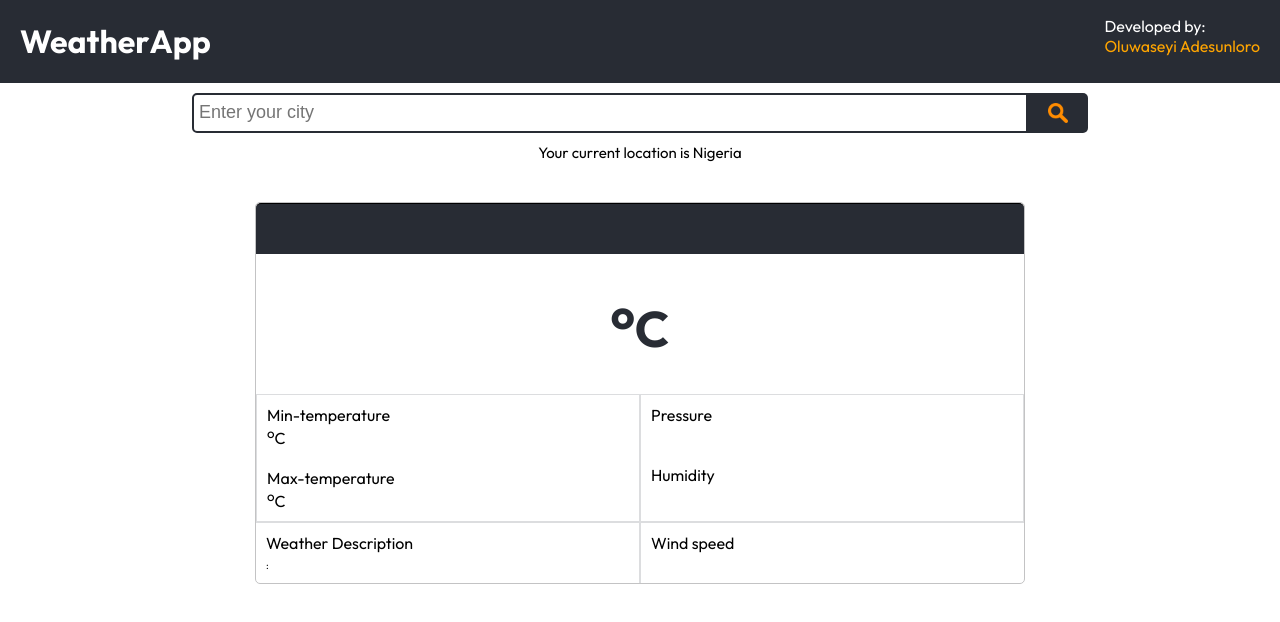
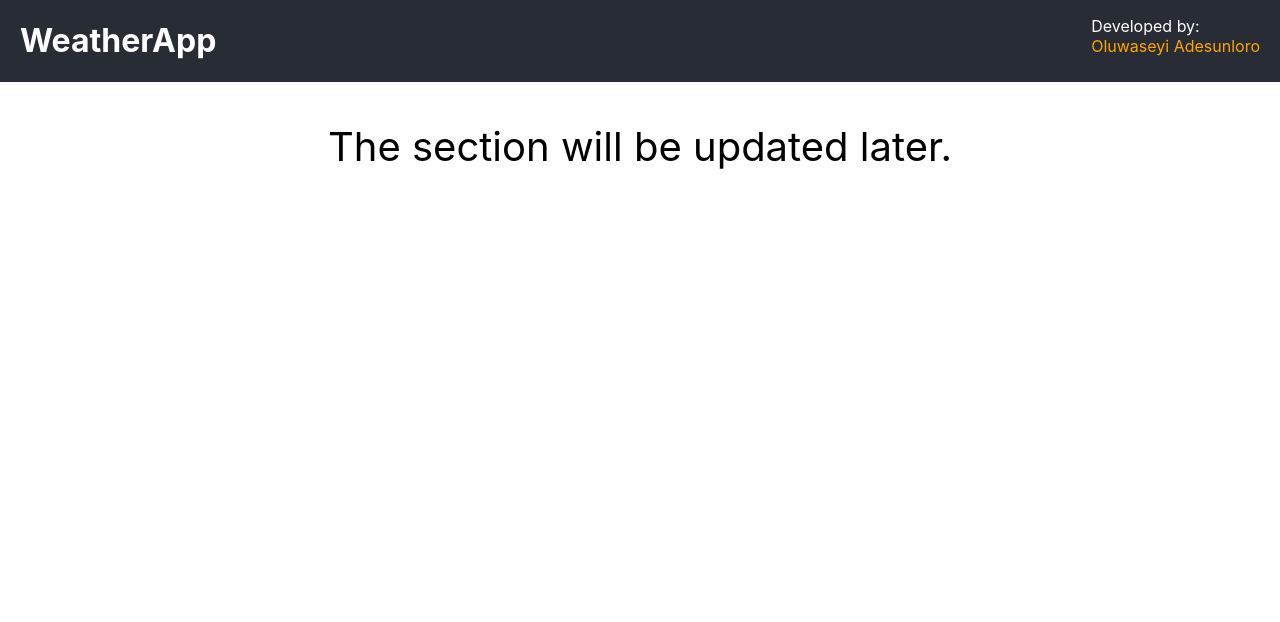
Before and after one commit to Oluwaseyi-Java/WeatherApp, a React (Create React App) app: page /developer in a window 1280 px wide. Shown: the top 622 px of the page. Built offline with nearby package versions, Linux system fonts and the light colour scheme; the HTML template or start-up script is replaced by a standard one.

Commit message:
started developer page

```diff
--- a/package.json
+++ b/package.json
@@ -9,6 +9,7 @@
     "axios": "^0.26.1",
     "react": "^17.0.2",
     "react-dom": "^17.0.2",
+    "react-router-dom": "^6.2.2",
     "react-scripts": "5.0.0",
     "web-vitals": "^2.1.4"
   },
--- a/src/App.css
+++ b/src/App.css
@@ -133,3 +133,11 @@
    .dataDescription #Weather-Description{
     font-size: 10px;
    }
+   .message{
+     text-align: center;
+     font-size: 30px;
+   }
+   .developer #message{
+     font-size: 40px;
+     text-align: center;
+   }
--- /dev/null
+++ b/src/components/developer.jsx
@@ -0,0 +1,13 @@
+import React from 'react'
+import Header from './header'
+
+const Developer = () => {
+  return (
+    <div className='developer'>
+        <Header/>
+        <p id='message'> The section will be updated later.</p>
+    </div>
+    )
+}
+
+export default Developer
--- a/src/components/header.jsx
+++ b/src/components/header.jsx
@@ -4,7 +4,7 @@ const header = () => {
   return (
     <div className='header'>
         <h1>WeatherApp</h1>
-        <div><p>Developed by:<br/><a href='google.com'>Oluwaseyi Adesunloro</a></p></div>
+        <div><p>Developed by:<br/><a href='/developer'>Oluwaseyi Adesunloro</a></p></div>
     </div>
   )
 }
--- a/src/components/weatherCard.jsx
+++ b/src/components/weatherCard.jsx
@@ -13,11 +13,10 @@ const WeatherCard = (props) => {
   }
 
 
-      // <p>{props.messageSent}</p>
-
 
   return (
-      <div className='weatherCard'>
+    <>
+      {props.data.id ?<div className='weatherCard'>
         <div className='cardHeader'>
           <span id='count'>{props.country.country}</span>
           <p id='state'>{props.data.name}</p>
@@ -53,8 +52,9 @@ const WeatherCard = (props) => {
               <span>{props.wind.speed}</span>
             </div>
           </div>
-      </div>
+      </div>:<p className='message'>{props.messageSent}</p> }
 
+      </>
   )
 }
 
--- a/src/index.js
+++ b/src/index.js
@@ -1,13 +1,23 @@
 import React from 'react';
 import ReactDOM from 'react-dom';
+import {
+  BrowserRouter,
+  Routes,
+  Route,
+ } from "react-router-dom";
 import './index.css';
 import App from './App';
 import reportWebVitals from './reportWebVitals';
+import Developer from './components/developer';
 
 ReactDOM.render(
-  <React.StrictMode>
-    <App />
-  </React.StrictMode>,
+  <BrowserRouter>
+  <Routes>
+      <Route exact path='/' element={<App />}/>
+      <Route path='/developer' element={<Developer/>}/>
+  </Routes>
+
+  </BrowserRouter>,
   document.getElementById('root')
 );
 
```
Also changed, not shown: 2 other files (tests, documents, lock files or other folders).
